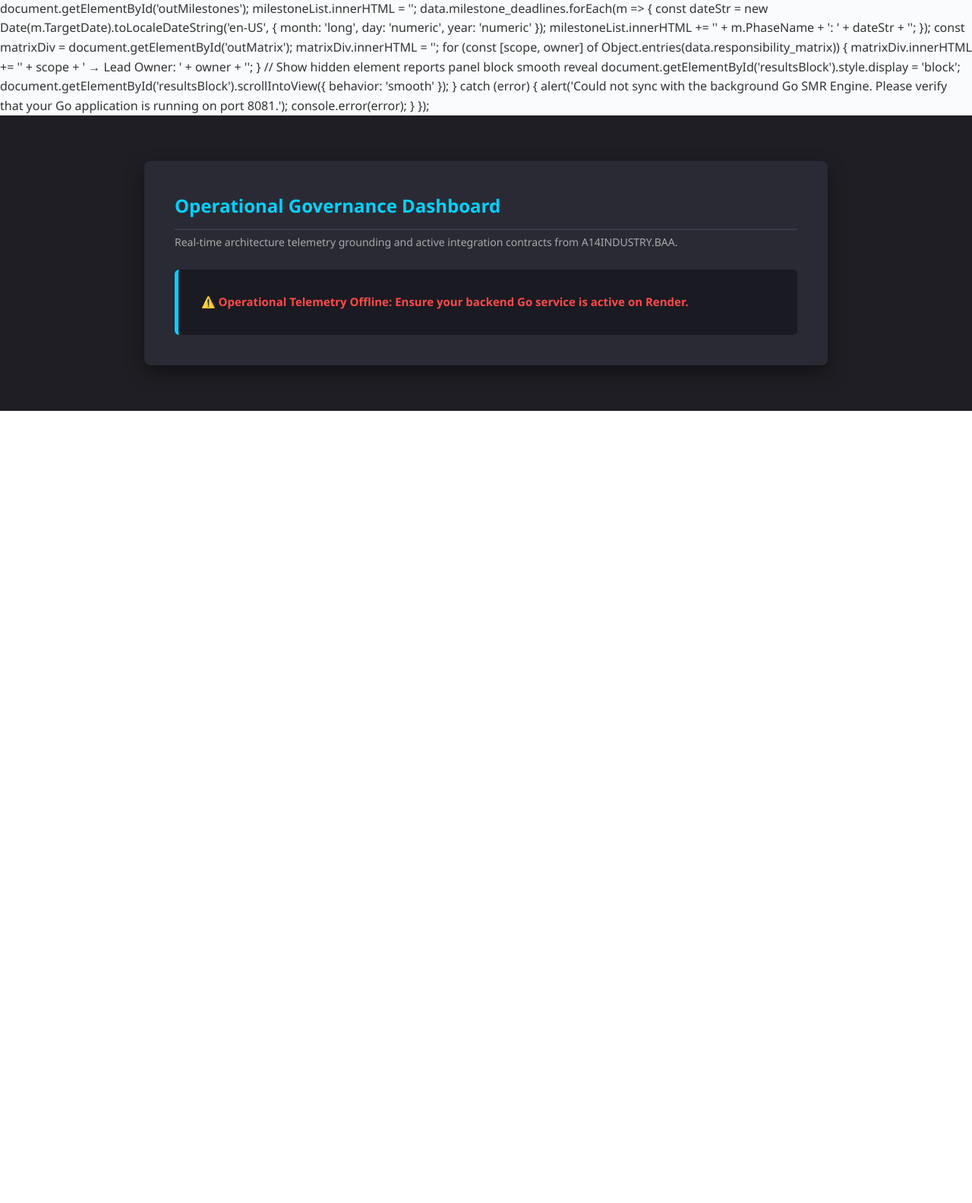
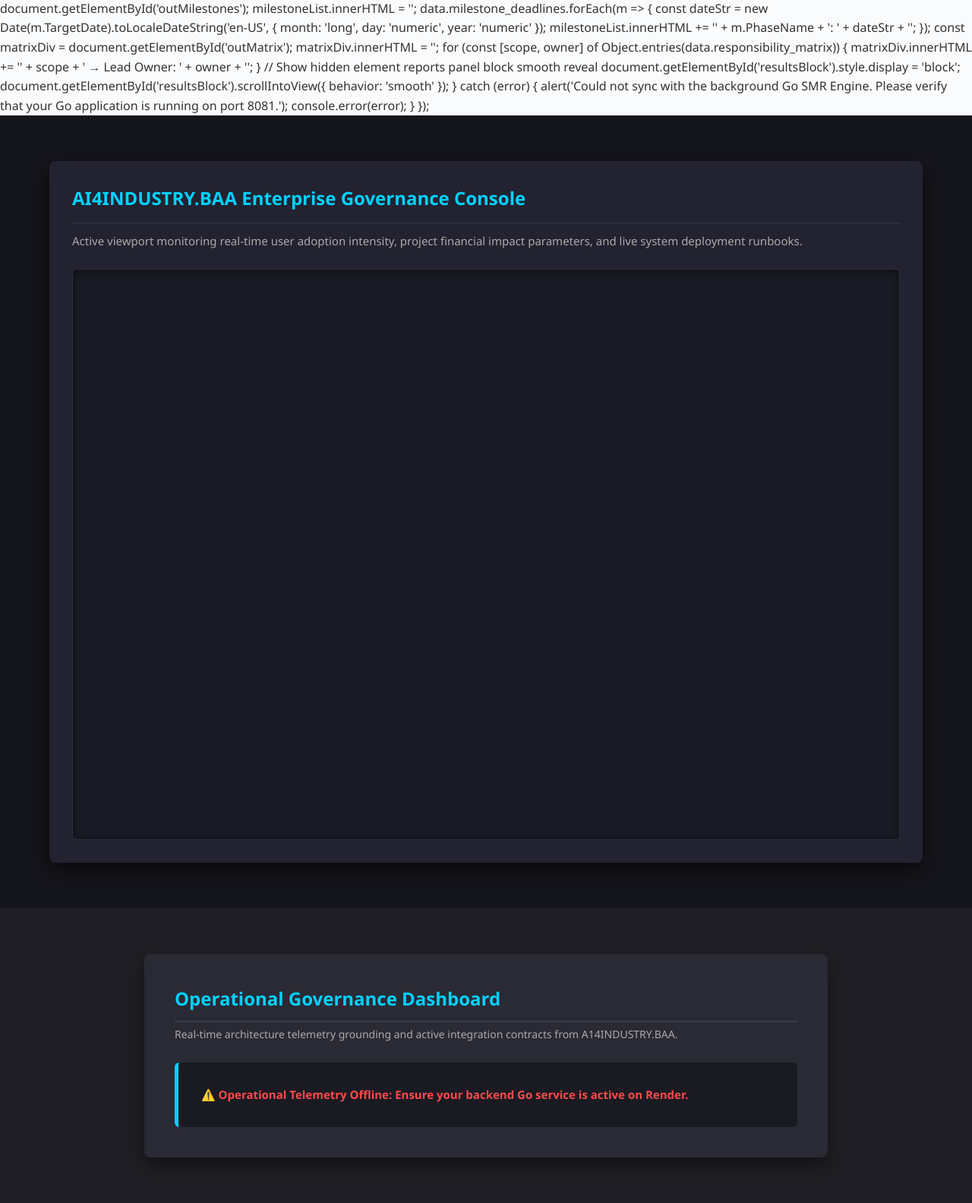
Before and after one commit to sajina-ux/NEXT-GEN4INDUSTRY, a Flask app: page / in a window 1280 px wide. Shown: the part 3402-4986 px from the top of the page at 76% size. Before the commit the page ends 3943 px from the top, so only its background shows below. Run offline with Flask 3, Linux system fonts and the light colour scheme.

Commit message:
feat: embed interactive AI4INDUSTRY.BAA governance app console view layout

```diff
--- a/templates/index.html
+++ b/templates/index.html
@@ -229,6 +229,28 @@ alert('Could not sync with the background Go SMR Engine. Please verify that your
 console.error(error);
 }
 });
+<!-- INTEGRATED LIVE GOVERNANCE APP PREVIEW CONTAINER -->
+<section id="governance-app-preview" style="padding: 60px 20px; background: #15151c; text-align: center;">
+    <div style="max-width: 1150px; margin: 0 auto; background: #222230; padding: 30px; border-radius: 8px; box-shadow: 0 10px 30px rgba(0,0,0,0.6); text-align: left;">
+        <h2 style="color: #00d2ff; margin-top: 0; margin-bottom: 10px; border-bottom: 2px solid #2d2d3f; padding-bottom: 12px; font-family: 'Segoe UI', sans-serif;">
+            AI4INDUSTRY.BAA Enterprise Governance Console
+        </h2>
+        <p style="color: #aaa; margin-bottom: 25px; font-size: 15px;">
+            Active viewport monitoring real-time user adoption intensity, project financial impact parameters, and live system deployment runbooks.
+        </p>
+
+        <!-- Live App Iframe Container Wrapper Frame -->
+        <div style="width: 100%; border-radius: 6px; overflow: hidden; border: 1px solid #2d2d3f; background: #1a1a24; box-shadow: inset 0 2px 10px rgba(0,0,0,0.5);">
+            <iframe
+                src="http://localhost:8083"
+                title="AI4INDUSTRY.BAA Agentic Governance App"
+                style="width: 100%; height: 750px; border: none; display: block;"
+                scrolling="auto">
+            </iframe>
+        </div>
+    </div>
+</section>
+
 <!-- REWRITTEN RUNBOOK DISPLAY CONTAINER -->
 <section id="runbook-viewer" style="padding: 60px 20px; background: #1e1e24; color: #f5f5f5;">
     <div style="max-width: 900px; margin: 0 auto; background: #2a2a35; padding: 40px; border-radius: 8px; box-shadow: 0 10px 25px rgba(0,0,0,0.4);">
```
